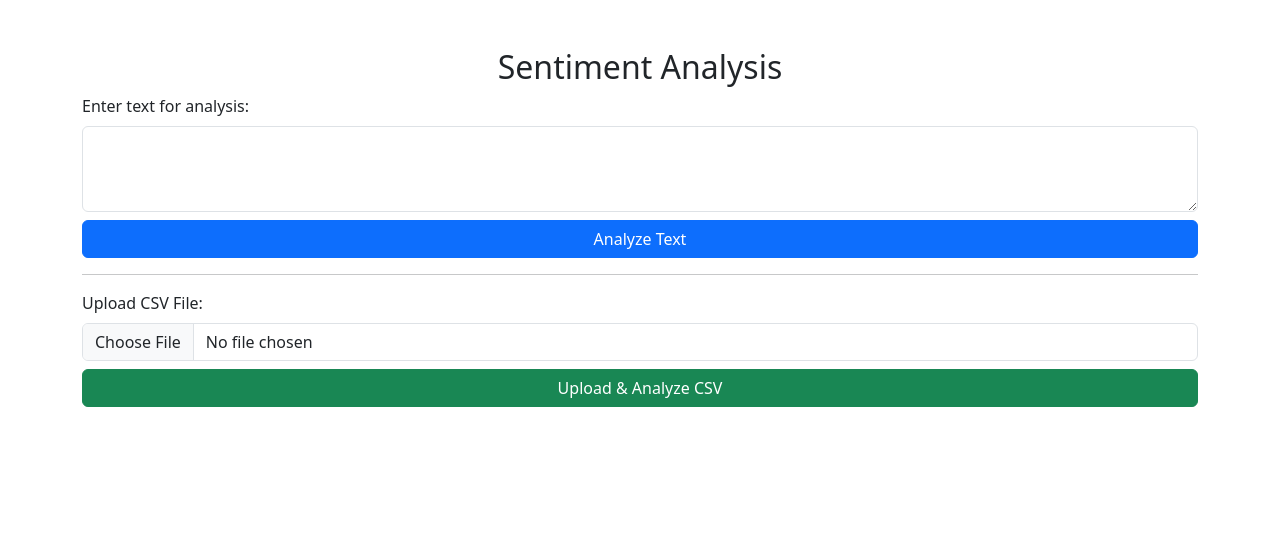
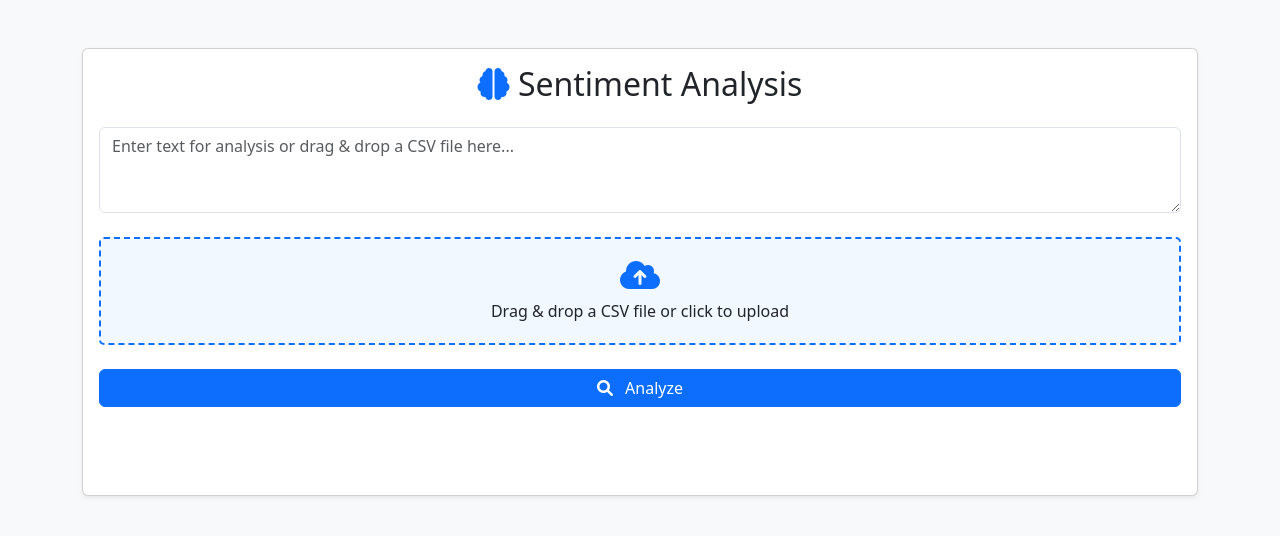
Before and after one commit to exall-fresh/sentiment-analysis-using-transformers-and-fastapi, a FastAPI app: page / in a window 1280 px wide. Shown: the top 536 px of the page. Run offline with FastAPI, Linux system fonts and the light colour scheme; some libraries are stand-ins or nearby versions.

Commit message:
Updated the UI

```diff
--- a/app/app.py
+++ b/app/app.py
@@ -1,33 +1,61 @@
-from fastapi import UploadFile, File, Form
-from fastapi.responses import HTMLResponse  # ✅ Import HTMLResponse
-from fastapi.templating import Jinja2Templates  # ✅ Import Jinja2Templates
+from fastapi import UploadFile, File, Form, Request
+from fastapi.responses import HTMLResponse, RedirectResponse
+from fastapi.templating import Jinja2Templates
 import pandas as pd
 import io
 from . import app, sentiment_pipeline  # Import app instance from __init__.py
 
+# Initialize Jinja2 templates
+templates = Jinja2Templates(directory="app/templates")
 
 # Route to serve the frontend page
 @app.get("/", response_class=HTMLResponse)
-async def serve_ui():
-    with open("templates/index.html", "r") as file:
-        return file.read()
-@app.post("/analyze-text")
-async def analyze_text(text: str = Form(...)):
-    result = sentiment_pipeline(text)
-    return {"sentiment": result[0]['label'], "confidence": result[0]['score']}
+async def serve_ui(request: Request):
+    return templates.TemplateResponse("index.html", {"request": request})
 
 @app.post("/analyze-csv")
-async def analyze_csv(file: UploadFile = File(...)):
+async def analyze_csv(request: Request, file: UploadFile = File(...)):
+    # Read the uploaded file
     contents = await file.read()
     df = pd.read_csv(io.BytesIO(contents))
 
+    # Check if the 'feedback' column exists
     if 'feedback' not in df.columns:
         return {"error": "CSV must contain a 'feedback' column"}
 
-    df['sentiment'] = df['feedback'].apply(lambda text: sentiment_pipeline(text)[0]['label'])
+    # Analyze each feedback entry and store results
+    results = []
+    for feedback in df['feedback']:
+        sentiment = sentiment_pipeline(feedback)[0]
+        results.append({
+            "feedback": feedback,
+            "sentiment": sentiment['label']
+        })
 
-    output = io.BytesIO()
+    # Store results in the session or pass them to the template
+    return templates.TemplateResponse("results.html", {
+        "request": request,
+        "results": results
+    })
+
+@app.get("/download-csv")
+async def download_csv():
+    # Generate a CSV file from the results
+    results = request.session.get("results", [])
+    if not results:
+        return {"error": "No results to download"}
+
+    # Convert results to a DataFrame
+    df = pd.DataFrame(results)
+
+    # Convert DataFrame to CSV
+    output = io.StringIO()
     df.to_csv(output, index=False)
     output.seek(0)
 
-    return {"filename": "analyzed_feedback.csv", "file": output.getvalue().decode('utf-8')}
+    # Return the CSV file as a downloadable response
+    return Response(
+        content=output.getvalue(),
+        media_type="text/csv",
+        headers={"Content-Disposition": "attachment; filename=analyzed_feedback.csv"}
+    )
--- a/app/templates/index.html
+++ b/app/templates/index.html
@@ -5,71 +5,190 @@
     <meta name="viewport" content="width=device-width, initial-scale=1.0">
     <title>Sentiment Analysis</title>
     <link href="https://cdn.jsdelivr.net/npm/bootstrap@5.3.0/dist/css/bootstrap.min.css" rel="stylesheet">
+    <link href="https://cdnjs.cloudflare.com/ajax/libs/font-awesome/6.0.0/css/all.min.css" rel="stylesheet">
+    <style>
+        .drag-area {
+            border: 2px dashed #0d6efd;
+            border-radius: 5px;
+            padding: 20px;
+            text-align: center;
+            transition: all 0.3s ease;
+            background: rgba(13, 110, 253, 0.05);
+        }
+        .drag-area.dragover {
+            background: rgba(13, 110, 253, 0.1);
+            border-color: #0a58ca;
+        }
+        .status-message {
+            opacity: 0;
+            transition: opacity 0.3s ease;
+        }
+        .status-message.show {
+            opacity: 1;
+        }
+    </style>
 </head>
-<body>
+<body class="bg-light">
     <div class="container mt-5">
-        <h2 class="text-center">Sentiment Analysis</h2>
+        <div class="card shadow-sm">
+            <div class="card-body">
+                <h2 class="text-center mb-4">
+                    <i class="fas fa-brain text-primary"></i>
+                    Sentiment Analysis
+                </h2>
 
-        <div class="mb-3">
-            <label for="textInput" class="form-label">Enter text for analysis:</label>
-            <textarea class="form-control" id="textInput" rows="3"></textarea>
-            <button class="btn btn-primary mt-2 w-100" onclick="analyzeText()">Analyze Text</button>
+                <div class="mb-4">
+                    <textarea
+                        class="form-control"
+                        id="textInput"
+                        rows="3"
+                        placeholder="Enter text for analysis or drag & drop a CSV file here..."
+                    ></textarea>
                 </div>
-        <p id="result" class="text-center fw-bold"></p>
 
-        <hr>
+                <div class="drag-area mb-4" id="dragArea">
+                    <i class="fas fa-cloud-upload-alt fa-2x text-primary mb-2"></i>
+                    <p class="mb-0">Drag & drop a CSV file or click to upload</p>
+                    <input type="file" id="fileInput" class="d-none" accept=".csv">
+                </div>
 
-        <div class="mb-3">
-            <label for="fileInput" class="form-label">Upload CSV File:</label>
-            <input type="file" class="form-control" id="fileInput">
-            <button class="btn btn-success mt-2 w-100" onclick="analyzeCSV()">Upload & Analyze CSV</button>
+                <button class="btn btn-primary w-100 mb-3" id="analyzeBtn">
+                    <i class="fas fa-search me-2"></i>
+                    Analyze
+                </button>
+
+                <div class="status-message text-center p-3 rounded" id="statusMessage">
+                    <i class="fas fa-spinner fa-spin me-2"></i>
+                    <span id="statusText"></span>
                 </div>
-        <p id="fileResult" class="text-center text-success"></p>
+
+                <div class="result mt-4 text-center d-none" id="resultArea">
+                    <h4 class="mb-3">Analysis Result</h4>
+                    <div class="p-3 bg-light rounded">
+                        <i class="fas fa-chart-bar text-primary me-2"></i>
+                        <span id="result"></span>
+                    </div>
+                </div>
+            </div>
+        </div>
     </div>
 
     <script>
-        async function analyzeText() {
-            const text = document.getElementById("textInput").value;
-            const formData = new FormData();
-            formData.append("text", text);
+        const dragArea = document.getElementById('dragArea');
+        const fileInput = document.getElementById('fileInput');
+        const textInput = document.getElementById('textInput');
+        const analyzeBtn = document.getElementById('analyzeBtn');
+        const statusMessage = document.getElementById('statusMessage');
+        const statusText = document.getElementById('statusText');
+        const resultArea = document.getElementById('resultArea');
+        const result = document.getElementById('result');
 
-            const response = await fetch("http://127.0.0.1:8000/analyze-text", {
-                method: "POST",
-                body: formData
-            });
-            const result = await response.json();
-            document.getElementById("result").innerText = `Sentiment: ${result.sentiment} (Confidence: ${result.confidence.toFixed(2)})`;
+        function showStatus(message, type = 'info') {
+            statusMessage.className = 'status-message show p-3 rounded';
+            statusMessage.className += type === 'error' ? ' bg-danger text-white' : ' bg-light';
+            statusText.textContent = message;
         }
 
-        async function analyzeCSV() {
-            const fileInput = document.getElementById("fileInput");
+        function hideStatus() {
+            statusMessage.className = 'status-message p-3 rounded';
+        }
+
+        async function analyzeContent() {
+            const text = textInput.value.trim();
             const file = fileInput.files[0];
-            if (!file) {
-                alert("Please upload a CSV file");
+
+            if (!text && !file) {
+                showStatus('Please enter text or upload a CSV file', 'error');
                 return;
             }
+
+            resultArea.className = 'result mt-4 text-center d-none';
             const formData = new FormData();
-            formData.append("file", file);
 
-            const response = await fetch("http://127.0.0.1:8000/analyze-csv", {
-                method: "POST",
+            if (file) {
+                showStatus('Processing CSV file...');
+                formData.append('file', file);
+                try {
+                    const response = await fetch('http://127.0.0.1:8000/analyze-csv', {
+                        method: 'POST',
                         body: formData
                     });
 
                     if (response.ok) {
                         const blob = await response.blob();
                         const url = window.URL.createObjectURL(blob);
-                const a = document.createElement("a");
+                        const a = document.createElement('a');
                         a.href = url;
-                a.download = "analyzed_feedback.csv";
+                        a.download = 'analyzed_feedback.csv';
                         document.body.appendChild(a);
                         a.click();
                         document.body.removeChild(a);
-                document.getElementById("fileResult").innerText = "CSV file processed. Downloading...";
+                        showStatus('CSV analysis complete! Downloading results...');
                     } else {
-                document.getElementById("fileResult").innerText = "Error processing CSV file";
+                        showStatus('Error processing CSV file', 'error');
+                    }
+                } catch (error) {
+                    showStatus('Network error occurred', 'error');
+                }
+            } else {
+                showStatus('Analyzing text...');
+                formData.append('text', text);
+                try {
+                    const response = await fetch('http://127.0.0.1:8000/analyze-text', {
+                        method: 'POST',
+                        body: formData
+                    });
+                    const data = await response.json();
+                    resultArea.className = 'result mt-4 text-center';
+                    result.innerHTML = `Sentiment: ${data.sentiment} (Confidence: ${data.confidence.toFixed(2)})`;
+                    hideStatus();
+                } catch (error) {
+                    showStatus('Network error occurred', 'error');
                 }
             }
+        }
+
+        // Event Listeners
+        analyzeBtn.addEventListener('click', analyzeContent);
+
+        dragArea.addEventListener('click', () => fileInput.click());
+
+        ['dragenter', 'dragover'].forEach(eventName => {
+            dragArea.addEventListener(eventName, (e) => {
+                e.preventDefault();
+                dragArea.className = 'drag-area dragover';
+            });
+        });
+
+        ['dragleave', 'drop'].forEach(eventName => {
+            dragArea.addEventListener(eventName, (e) => {
+                e.preventDefault();
+                dragArea.className = 'drag-area';
+            });
+        });
+
+        dragArea.addEventListener('drop', (e) => {
+            const file = e.dataTransfer.files[0];
+            if (file && file.type === 'text/csv') {
+                fileInput.files = e.dataTransfer.files;
+                showStatus('CSV file ready for analysis');
+            } else {
+                showStatus('Please upload a CSV file', 'error');
+            }
+        });
+
+        fileInput.addEventListener('change', () => {
+            if (fileInput.files[0]) {
+                showStatus('CSV file ready for analysis');
+            }
+        });
+
+        textInput.addEventListener('input', () => {
+            if (textInput.value.trim()) {
+                fileInput.value = '';
+                hideStatus();
+            }
+        });
     </script>
 
     <script src="https://cdn.jsdelivr.net/npm/bootstrap@5.3.0/dist/js/bootstrap.bundle.min.js"></script>
```
Also changed, not shown: app/templates/results.html (added, +55 -0 lines). Lines whose indentation alone changed are shown as unchanged.
